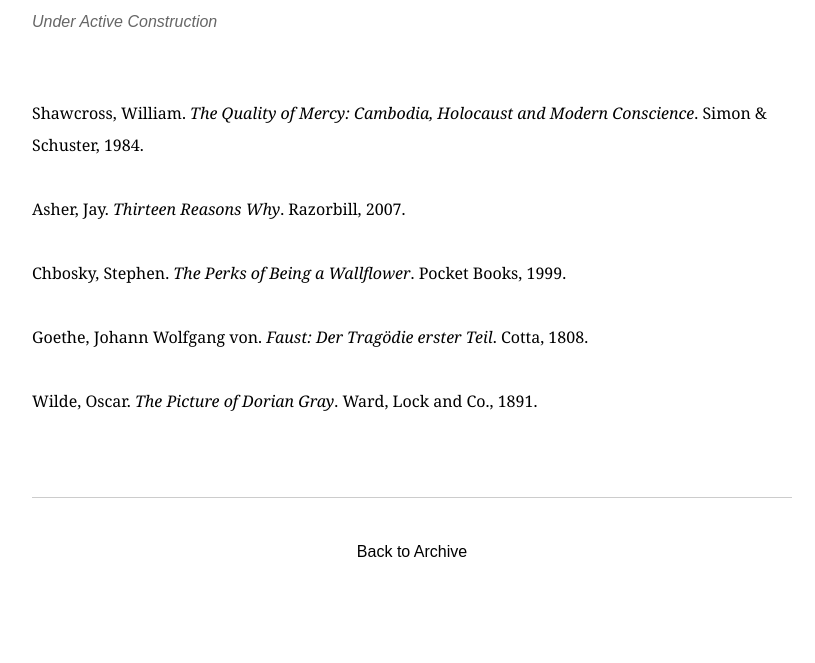
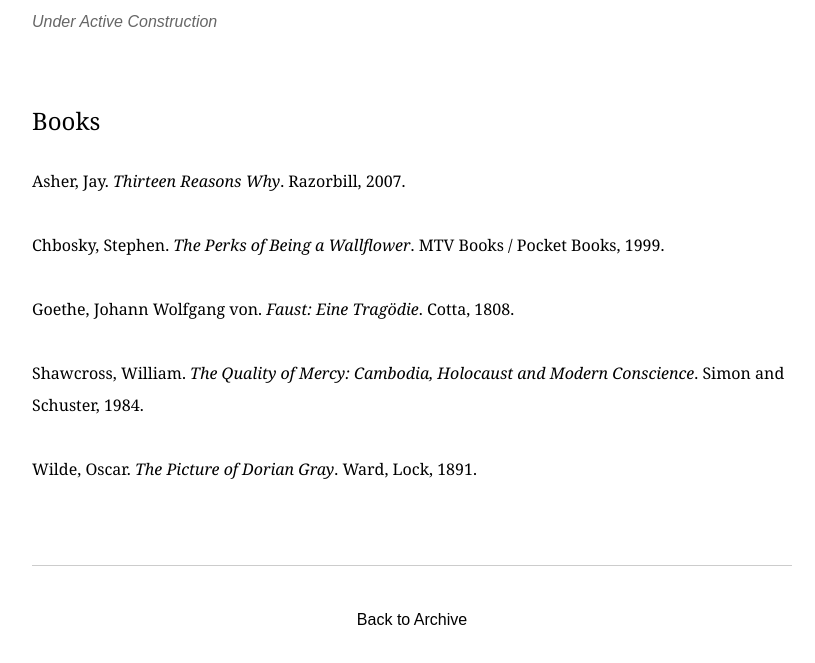
Before and after one commit to moitrayash/moitrayash.github.io, a plain HTML site: page recread/index.html in a window 1280 px wide. Shown: the part 195-858 px from the top of the page, without its empty margins (228-1043 px from the left). Drawn offline with Linux system fonts and the light colour scheme.

Commit message:
Add Books heading; correct book citations

```diff
--- a/recread/index.html
+++ b/recread/index.html
@@ -36,6 +36,12 @@ body {
   font-family: Georgia, 'Times New Roman', serif;
 }
 .item-content p { margin-bottom: 2em; }
+.item-content h3 {
+  font-size: 24px;
+  font-weight: normal;
+  margin: 0 0 20px;
+}
+.item-content h3 ~ h3 { margin-top: 40px; }
 .item-page-nav {
   display: flex;
   justify-content: center;
@@ -58,11 +64,12 @@ body {
   <h2 class="item-title">Recommended Reading</h2>
   <p class="item-date">Under Active Construction</p>
   <div class="item-content">
-    <p>Shawcross, William. <i>The Quality of Mercy: Cambodia, Holocaust and Modern Conscience</i>. Simon &amp; Schuster, 1984.</p>
+    <h3>Books</h3>
     <p>Asher, Jay. <i>Thirteen Reasons Why</i>. Razorbill, 2007.</p>
-    <p>Chbosky, Stephen. <i>The Perks of Being a Wallflower</i>. Pocket Books, 1999.</p>
-    <p>Goethe, Johann Wolfgang von. <i>Faust: Der Tragödie erster Teil</i>. Cotta, 1808.</p>
-    <p>Wilde, Oscar. <i>The Picture of Dorian Gray</i>. Ward, Lock and Co., 1891.</p>
+    <p>Chbosky, Stephen. <i>The Perks of Being a Wallflower</i>. MTV Books / Pocket Books, 1999.</p>
+    <p>Goethe, Johann Wolfgang von. <i>Faust: Eine Tragödie</i>. Cotta, 1808.</p>
+    <p>Shawcross, William. <i>The Quality of Mercy: Cambodia, Holocaust and Modern Conscience</i>. Simon and Schuster, 1984.</p>
+    <p>Wilde, Oscar. <i>The Picture of Dorian Gray</i>. Ward, Lock, 1891.</p>
   </div>
   <nav class="item-page-nav" aria-label="Page navigation">
     <a href="/archive/">Back to Archive</a>
```
